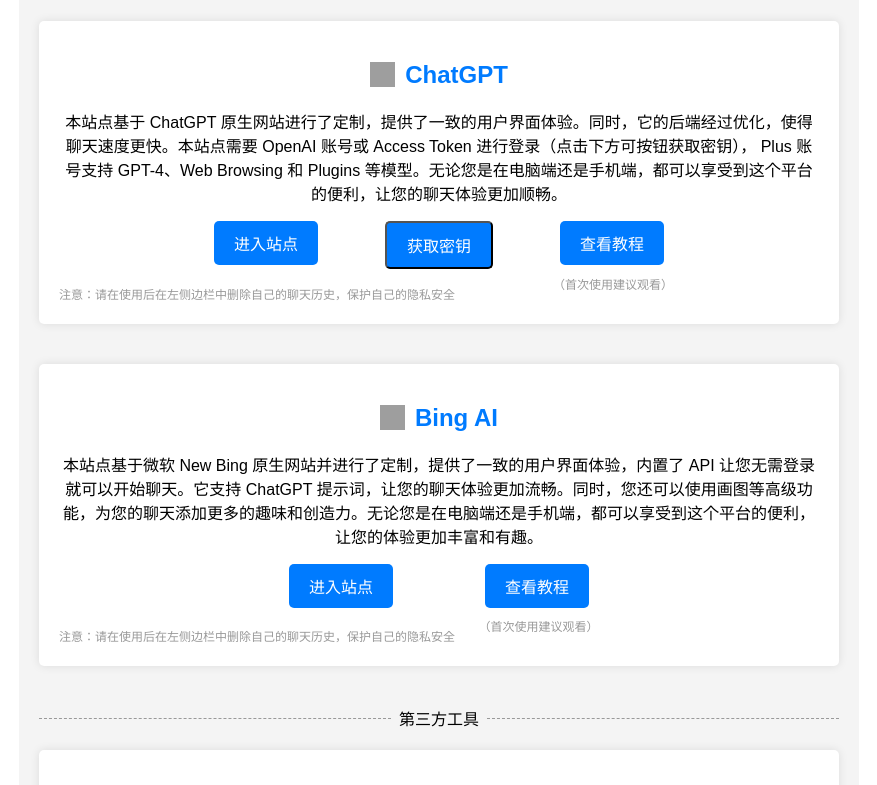
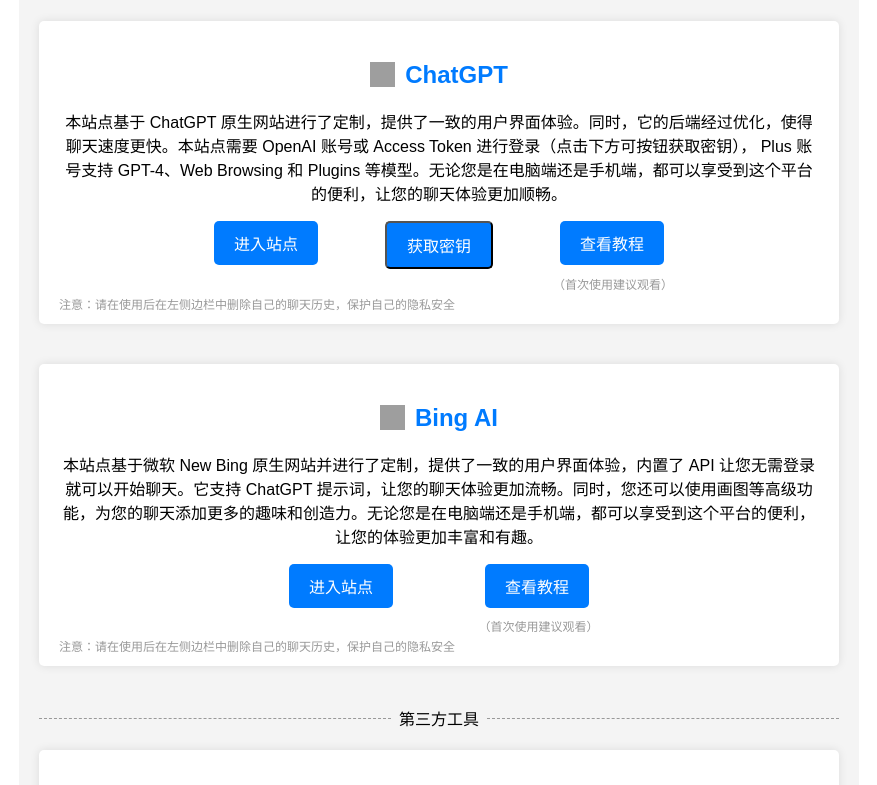
Before and after one commit to cheng7760/AIproject, a React (Create React App) app: page / in a window 1280 px wide. Shown: the part 855-1640 px from the top of the page, without its empty margins (201-1078 px from the left). Built offline with nearby package versions, Linux system fonts and the light colour scheme; grey boxes are pictures that could not be loaded.

Commit message:
Update App.css

```diff
--- a/src/App.css
+++ b/src/App.css
@@ -48,7 +48,7 @@
 .project-note {
   position: absolute; /* Add this line */
   left: 20px; /* Adjust this value to move the text to the left side */
-  bottom: 10px; /* Adjust this value to move the text to the bottom side */
+  bottom: 0px; /* Adjust this value to move the text to the bottom side */
   color: #999; /* Make the text color lighter */
   font-size: 12px; /* Decrease the font size */
 }
```
